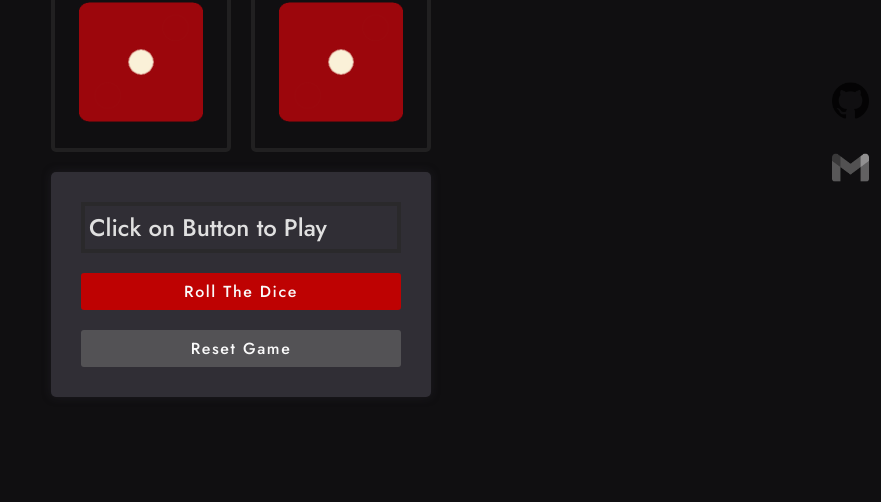
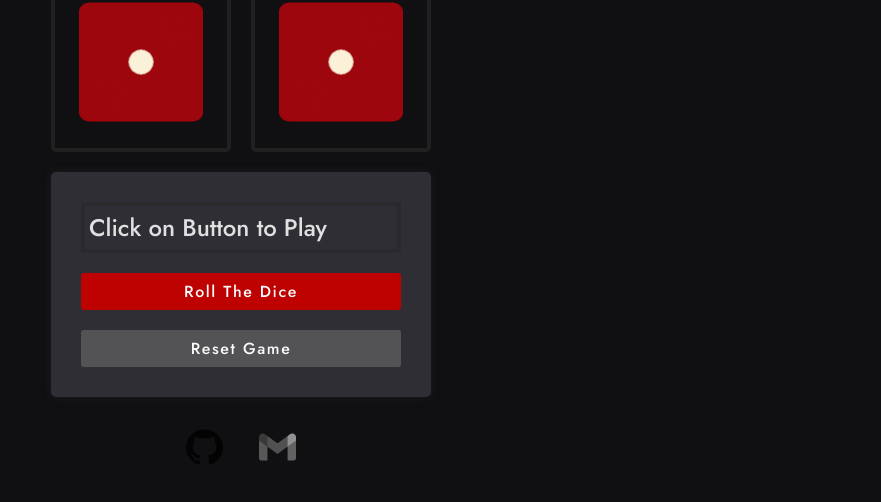
Before and after one commit to Talyslan/Dado_Game, a plain HTML site: page index.html in a window 1280 px wide. Shown: the part 250-752 px from the top of the page, without its empty margins (399-1280 px from the left). Drawn offline with Linux system fonts and the light colour scheme.

Commit message:
update: footer

```diff
--- a/css/footer.css
+++ b/css/footer.css
@@ -1,16 +1,12 @@
 footer {
     display: flex;
-    flex-direction: column;
     align-items: center;
-    position: fixed;
-    right: 0;
-    top: 40%;
 
 }
 
 footer .social-midias {
     display: flex;
-    flex-direction: column
+    gap: 12px;
 }
 
 footer a img {
```
